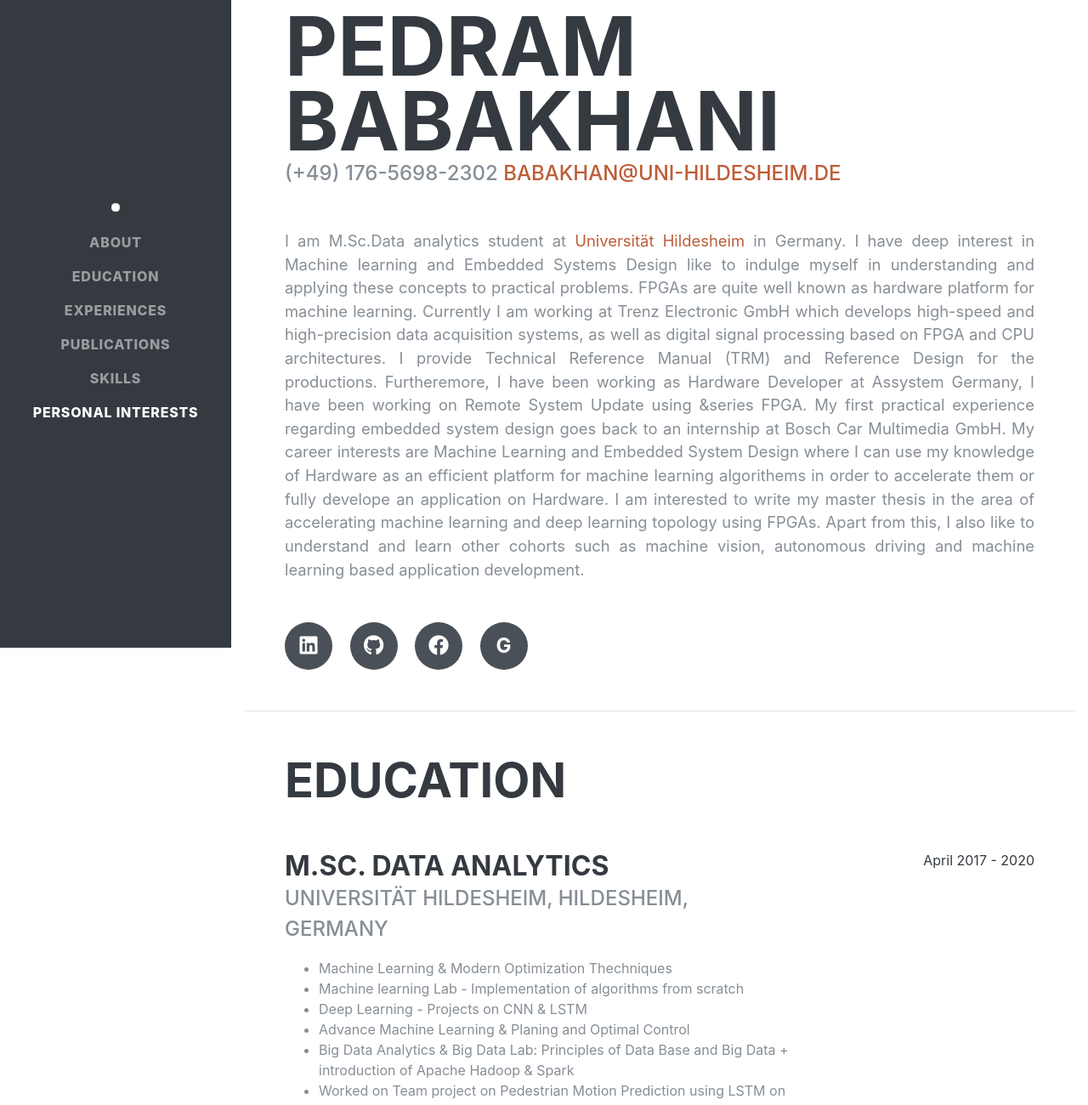
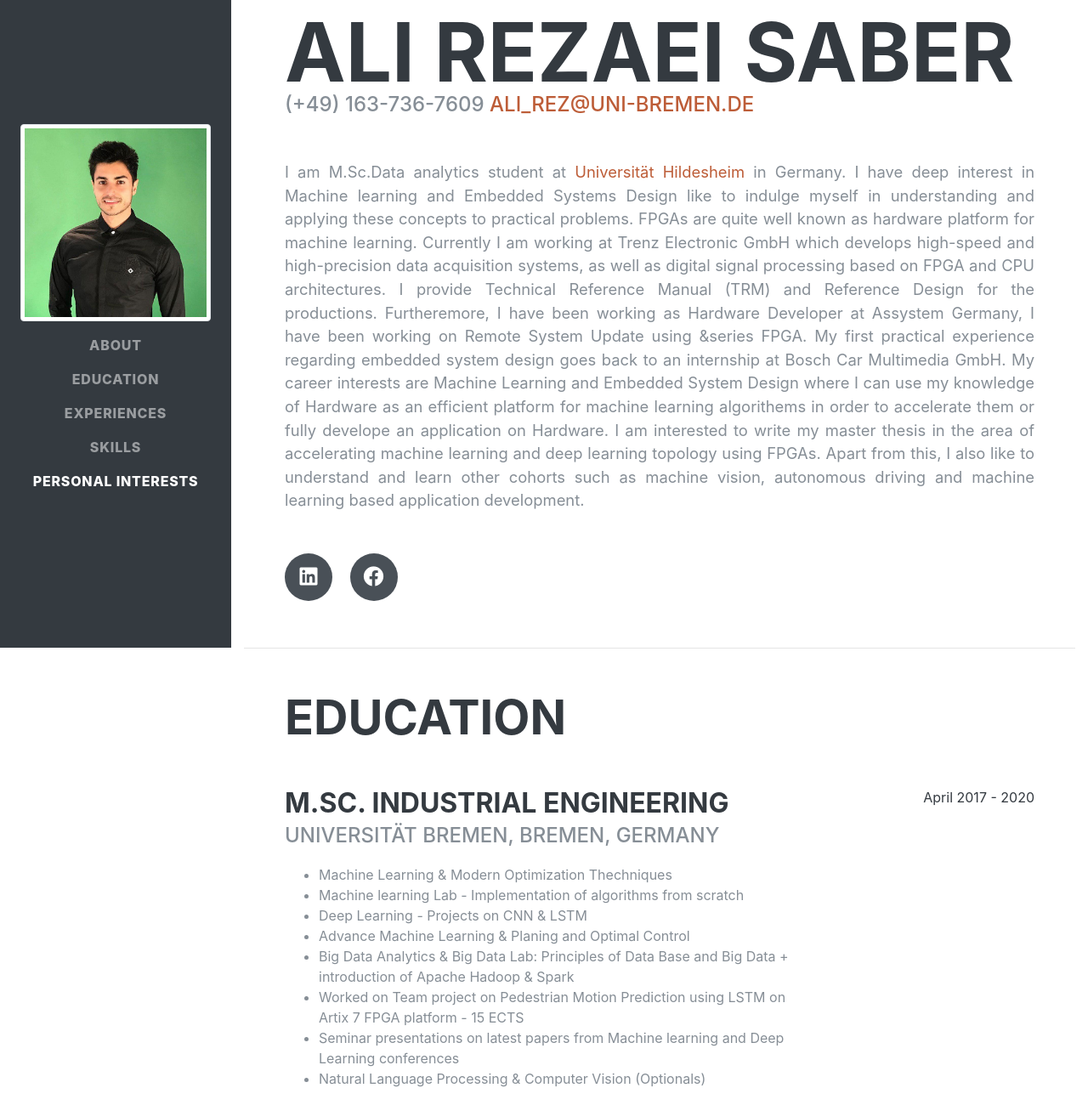
Before and after one commit to AliRezaeiSaber/alirezaeisaber.github.io, a plain HTML site: page index.html in a window 1280 px wide. Shown: the part 38-1338 px from the top of the page at 85% size. Drawn offline with Linux system fonts and the light colour scheme; a web font is replaced by a local one.

Commit message:
Update index.html

```diff
--- a/index.html
+++ b/index.html
@@ -6,10 +6,10 @@
 
   <meta charset="utf-8">
   <meta name="viewport" content="width=device-width, initial-scale=1.0">
-  <meta name="description" content="Pedram Babakhani resume">
+  <meta name="description" content="Ali Rezaei Saber resume">
   <meta name="author" content="Pedram Babakhani">
 
-  <title>Pedram Babakhani</title>
+  <title>Ali Rezaei Saber</title>
 
   <!-- Bootstrap core CSS -->
   <link href="/mysite/static/vendor/bootstrap/css/bootstrap.min.css" rel="stylesheet" >
@@ -30,7 +30,7 @@
   <nav class="navbar navbar-expand navbar-dark bg-dark fixed-top" id="sideNav">
     <a class="navbar-brand js-scroll-trigger" href="#page-top">
       <span class="d-none d-lg-block">
-        <img class="img-thumbnail" src="/mysite/static/img/PedramBabakhani.jpg" alt="">
+        <img class="img-thumbnail" src="/mysite/static/img/alirezaeisaber.jpg" alt="">
       </span>
     </a>
     <button class="navbar-toggler" type="button" data-toggle="collapse" data-target="#navbarSupportedContent" aria-controls="navbarSupportedContent" aria-expanded="false" aria-label="Toggle navigation">
@@ -48,9 +48,6 @@
           <a class="nav-link js-scroll-trigger" href="#Experiences">Experiences</a>
         </li>
         <li class="nav-item">
-          <a class="nav-link js-scroll-trigger" href="#Publications">Publications</a>
-        </li>
-        <li class="nav-item">
           <a class="nav-link js-scroll-trigger" href="#Skills">Skills</a>
         </li>
         <li class="nav-item">
@@ -64,26 +61,19 @@
 
     <section class="resume-section p-3 p-lg-5 d-flex align-items-center" id="About">
       <div class="w-100">
-        <h1 class="mb-0">Pedram
-          <span class="mb-0">Babakhani</span>
+        <h1 class="mb-0">Ali
+          <span class="mb-0">Rezaei Saber</span>
         </h1>
-        <div class="subheading mb-5">(+49) 176-5698-2302
-          <a href="mailto:name@email.com ">babakhan@uni-hildesheim.de</a>
+        <div class="subheading mb-5">(+49) 163-736-7609
+          <a href="mailto:name@email.com ">ali_rez@uni-bremen.de</a>
         </div>
         <p class="lead mb-5" align=justify>I am M.Sc.Data analytics student at <a href="https://www.ismll.uni-hildesheim.de/da/index_en.html"> Universität Hildesheim </a> in Germany. I have deep interest in Machine learning and Embedded Systems Design like to indulge myself in understanding and applying these concepts to practical problems. FPGAs are quite well known as hardware platform for machine learning. Currently I am working at Trenz Electronic GmbH which develops high-speed and high-precision data acquisition systems, as well as digital signal processing based on FPGA and CPU architectures. I provide Technical Reference Manual (TRM) and Reference Design for the productions. Furtheremore, I have been working as Hardware Developer at Assystem Germany, I have been working on Remote System Update using &series FPGA. My first practical experience regarding embedded system design goes back to an internship at Bosch Car Multimedia GmbH. My career interests are Machine Learning and Embedded System Design where I can use my knowledge of Hardware as an efficient platform for machine learning algorithems in order to accelerate them or fully develope an application on Hardware. I am interested to write my master thesis in the area of accelerating machine learning and deep learning topology using FPGAs. Apart from this, I also like to understand and learn other cohorts such as machine vision, autonomous driving and machine learning based application development. </p>
         <div class="social-icons">
           <a href="https://www.linkedin.com/in/pedram-babakhani-767b1ab4/">
             <i class="fab fa-linkedin" aria-hidden="true"></i>
           </a>
-          <a href="https://github.com/PedramBabakhani/">
-            <i class="fab fa-github"></i>
-          </a>
           <a href="https://www.facebook.com/pedram.babakhani.5">
             <i class="fab fa-facebook" ></i>
-          </a>
-
-          <a href="https://scholar.google.com/citations?user=9sYmrS0AAAAJ&hl=en#">
-          	<b> G </b>
           </a>
 
         </div>
@@ -97,8 +87,8 @@
 
         <div class="resume-item d-flex flex-column flex-md-row justify-content-between mb-5">
           <div class="resume-content">
-            <h3 class="mb-0">M.Sc. Data analytics</h3>
-            <div class="subheading mb-3">Universität Hildesheim, Hildesheim, Germany</div>
+            <h3 class="mb-0">M.Sc. Industrial Engineering</h3>
+            <div class="subheading mb-3">Universität Bremen, Bremen, Germany</div>
 
             <ul>
               <li>Machine Learning &amp; Modern Optimization Thechniques</li>
@@ -222,28 +212,6 @@
 
 
     </section>
-
-<section>
-	<hr class="m-0">
-
-    <section class="resume-section p-3 p-lg-5 d-flex align-items-center" id="Publications">
-      <div class="w-100">
-        <h2 class="mb-3">Publications</h2>
-        <br>
-        <ul class="fa-ul mb-0">
-          <li>
-           <i class="fa-li fa fa-check"></i>
-           Pedram Babakhani, Parham Zarei, “Automatic gamma correction based on average of brightness”,  ACSIJ journal, Vol. 4, Issue 6, No. 18, November 2015. <a href="http://www.acsij.org/acsij/article/viewFile/390/344" > (Link) </a>.
-       	  </li>
-       	  <br>
-       	  <br>
-       	  <li>
-           <i class="fa-li fa fa-check"></i>
-            Pedram Babakhani, ”Image gamma correction based on average brightness and deviation from center of histogram”, Second International Conference on New Achievements in Engineering and Basic Sciences , March 2015, Tehran. <a href="https://www.civilica.com/Paper-AEBSCONF02-AEBSCONF02_176=%D8%A7%D8%B5%D9%84%D8%A7%D8%AD-%DA%AF%D8%A7%D9%85%D8%A7%DB%8C-%D8%AA%D8%B5%D9%88%DB%8C%D8%B1-%D8%A8%D8%B1-%D8%A7%D8%B3%D8%A7%D8%B3-%D9%85%DB%8C%D8%A7%D9%86%DA%AF%DB%8C%D9%86-%D8%B1%D9%88%D8%B4%D9%86%D8%A7%DB%8C%DB%8C-%D9%88-%D8%A7%D9%86%D8%AD%D8%B1%D8%A7%D9%81-%D8%A7%D8%B2-%D9%85%D8%B1%DA%A9%D8%B2-%D9%87%DB%8C%D8%B3%D8%AA%D9%88%DA%AF%D8%B1%D8%A7%D9%85.html" > (Link) </a>.
-       		</li>
-         </ul>
-     </div>
-</section>
 
     <hr class="m-0">
     <section class="resume-section p-3 p-lg-5 d-flex align-items-center" id="Skills">
```
